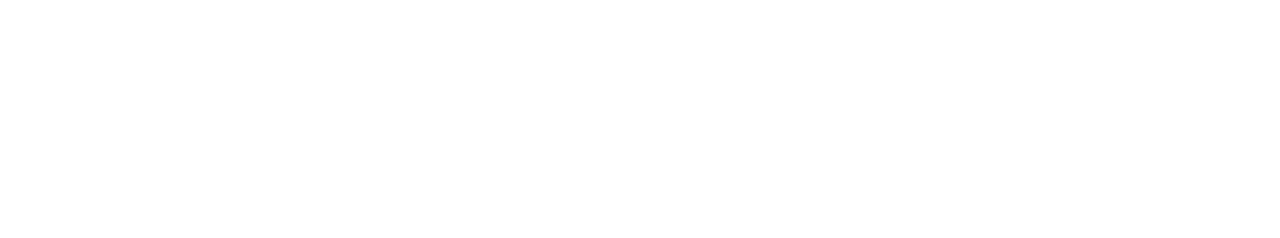
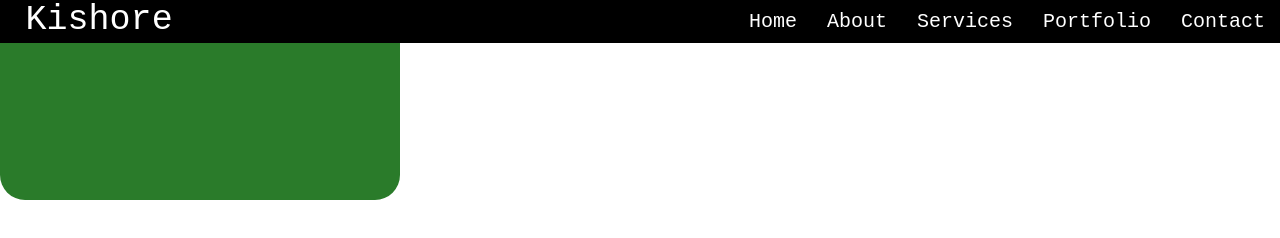
Before and after one commit to kishore-s-n/itsKishore, a plain HTML site: page index.html in a window 1280 px wide. Drawn offline with Linux system fonts and the light colour scheme.

Commit message:
created nav bar and creating animations

```diff
--- a/index.html
+++ b/index.html
@@ -9,7 +9,25 @@
   <link rel="stylesheet" href="https://cdnjs.cloudflare.com/ajax/libs/font-awesome/4.7.0/css/font-awesome.min.css">
 </head>
 <body>
-<section id="home"></section>
+  <header>
+    <nav>
+      <div class="logo"><span>K</span>ishore</div>
+      <ul>
+        <li><a href="#home">Home</a></li>
+        <li><a href="#about">About</a></li>
+        <li><a href="#service">Services</a></li>
+        <li><a href="#portfolio">Portfolio</a></li>
+        <li><a href="#Contact">Contact</a></li>
+      </ul>
+    </nav>
+  </header>
+<section id="home">
+  <div class="bg-bx-1 bg-bx"></div>
+  <div class="bg-bx-2 bg-bx"></div>
+  <div class="bg-bx-3 bg-bx"></div>
+  <div class="home-col-1"></div>
+  <div class="home-col-2"></div>
+</section>
 <section id="about"></section>
 <section id="services"></section>
 <section id="portfolio"></section>
--- a/style.css
+++ b/style.css
@@ -1,11 +1,11 @@
 /* --------------------defaults-------------------- */
 :root{
-  --background: black;
-  --primary:#18A558;
-  --secondary:#36454F;
-  --tertiary:black;
-  --text:white;
-  --navbarcolor: #36454F;
+  --background: white;
+  --c1:rgb(42, 123, 42);
+  --c2:rgb(23, 23, 119);
+  --c3:rgb(117, 6, 6);
+  --c4:goldenrod;
+  --navbarcolor: black;
 }
 html{
   scroll-behavior: smooth;
@@ -14,11 +14,9 @@ html{
     padding: 0;
     margin: 0;
 }
-
-/* ----------------home-------------------- */
-
-/* ---------------about--------------- */
-
+body{
+  background-color: var(--backgroundl̥ō);
+}
 
 /* ---------------mobile styles----------------- */
 @media (max-width:426px) {
@@ -33,5 +31,115 @@ html{
 /* ----------------desktop styles-------------------- */
 
 @media (min-width:1024px) {
+  /* ----------------home-------------------- */
+  #home{
+    height: auto;
+  }
+  /* -------------navbar--------------- */
+  .logo{
+    color: white;
+    font-size: 35px;
+    margin-left: 2%;
+  }
+  nav{
+    background-color: var(--navbarcolor);
+    display: flex;
+    justify-content: space-between;
+    font-family: monospace;
+    position: fixed;
+    width: 100%;
+    z-index: 10;
+  }
+  nav ul{
+    display: flex;
+    list-style: none;
+    align-items: center;
+  }
+  nav ul li a{
+    text-decoration: none;
+    color: white;
+  }
+  nav ul li{
+    font-size: 20px;
+    padding: 10px 15px;
+  }
+  nav ul li:hover{
+    background-color: blueviolet;
+    transition: 0.7s ease-in-out;
+
+  }
+
+  /* ----------------------desktop home---------------- */
+
+
+  .bg-bx{
+    height: 200px;
+    width: 400px;
+    border-radius: 25px;
+    position: relative;
+  }
+  .bg-bx-1{
+    background-color: var(--c1);
+    position: relative;
+    animation: slide-in-tl 0.8s cubic-bezier(0.250, 0.460, 0.450, 0.940) both;}
+
+  /* ---------------about--------------- */
+
 
 }
+
+
+
+
+
+
+
+
+
+
+
+
+
+
+
+
+
+
+
+
+
+
+
+
+
+
+
+
+
+
+
+
+
+
+
+
+
+
+
+
+
+
+
+
+
+
+
+
+@keyframes slide-in-left{
+  from{
+
+  }
+  to{
+
+  }
+}
```
